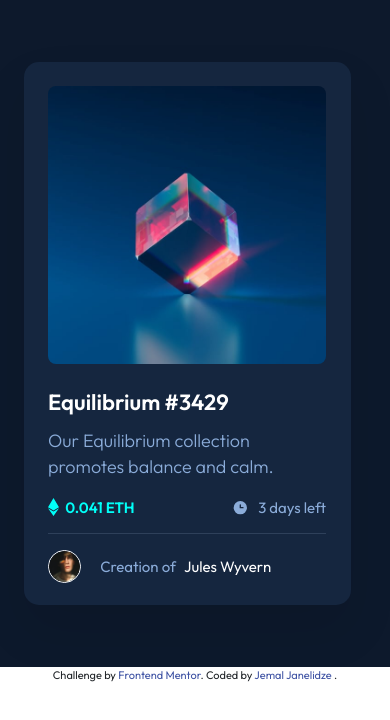
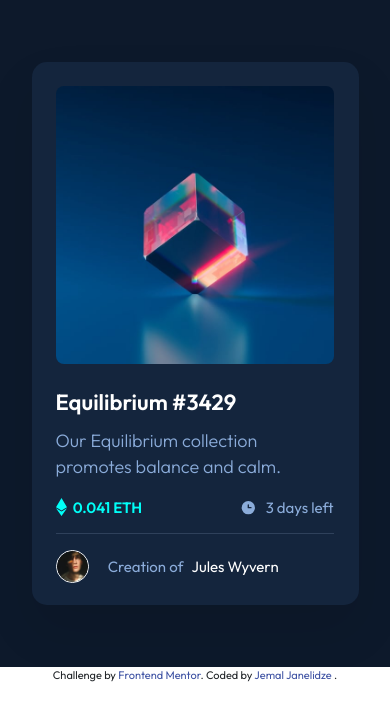
Before and after one commit to jemaljanelidze/nft-preview-card-component, a plain HTML site: page index.html in a window 390 px wide. Drawn offline with nearby package versions, Linux system fonts and the light colour scheme.

Commit message:
update mobile version

```diff
--- a/index.html
+++ b/index.html
@@ -19,12 +19,13 @@
     <div class="container">
       <div class="row">
         <div class="col-12">
+          <div class="content-parent d-flex justify-content-center align-items-center">
             <div class="content">
               <div class="img-section">
                 <img src="./images/image-equilibrium.jpg" alt="equilibrium">
               </div>
               <div class="heading">
-              <h1 class="text-white">
+                <h1 class="title text-white">
                   Equilibrium #3429
                 </h1>
                 <p class="description">
@@ -54,6 +55,7 @@
           </div>
         </div>
       </div>
+    </div>
   </main>
 
   <footer>
--- a/style.css
+++ b/style.css
@@ -2,6 +2,14 @@
   box-sizing: border-box;
   padding: 0;
   margin: 0;
+}
+
+:root {
+  --Soft-blue: hsl(215, 51%, 70%);
+  --Cyan: hsl(178, 100%, 50%);
+  --blue-main-BG: hsl(217, 54%, 11%);
+  --blue-card-BG: hsl(216, 50%, 16%);
+  --blue-line: hsl(215, 32%, 27%);
 }
 
 body {
@@ -13,17 +21,20 @@ img {
 }
 
 main {
-  background-color: #0D192C;
+  background-color: var(--blue-main-BG);
+}
+
+.content-parent {
+  height: 667px;
 }
 
 .content {
   width: 327px;
   height: 543px;
-  background: #15263F;
+  background-color: var(--blue-card-BG);
   box-shadow: 0px 25px 50px rgba(0, 0, 0, 0.0952917);
   border-radius: 15px;
   padding: 24px 25px 24px 24px;
-  margin: 62px 9px;
 }
 
 .img-section {
@@ -37,21 +48,21 @@ main {
 .heading {
   padding-top: 1.5rem;
   padding-bottom: 1rem;
-  border-bottom: 1px #2E405A solid;
+  border-bottom: 1px var(--blue-line) solid;
 }
 
-h1 {
+.title {
   font-size: 1.375rem;
   font-weight: 600;
   line-height: 1.75rem;
   margin-bottom: 0.75rem;
 }
 
-p {
+.description {
   font-size: 1.125rem;
   line-height: 1.625rem;
   font-weight: 300;
-  color: #8BACD9;
+  color: var(--Soft-blue);
   margin-bottom: 1rem;
 }
 
@@ -62,12 +73,12 @@ p {
 
 .child:first-child span {
   font-weight: 600;
-  color: #00FFF8;
+  color: var(--Cyan);
   padding-left: 3px;
 }
 
 .child:last-child span {
-  color: #8BACD9;
+  color: var(--Soft-blue);
   padding-left: 6px;
 }
 
@@ -82,7 +93,7 @@ p {
 }
 
 .footer > span {
-  color: #8BACD9;
+  color: var(--Soft-blue);
   padding-left: 1rem;
 }
 
@@ -97,9 +108,3 @@ p {
 .attribution a {
   color: #3e52a3;
 }
-
-@media screen and (min-width: 1440px) {
-  .content {
-    margin: 151.5px auto
-  }
-}
```
Lines whose indentation alone changed are shown as unchanged.
